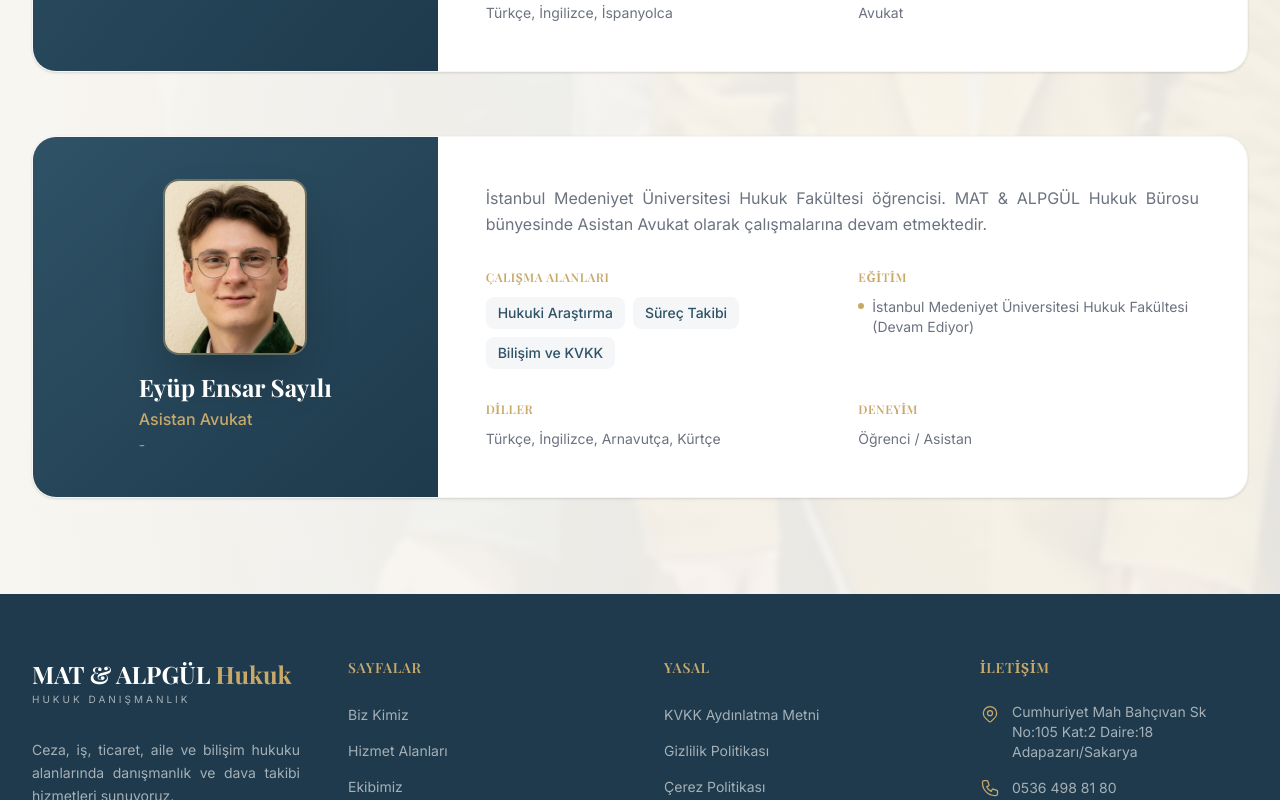
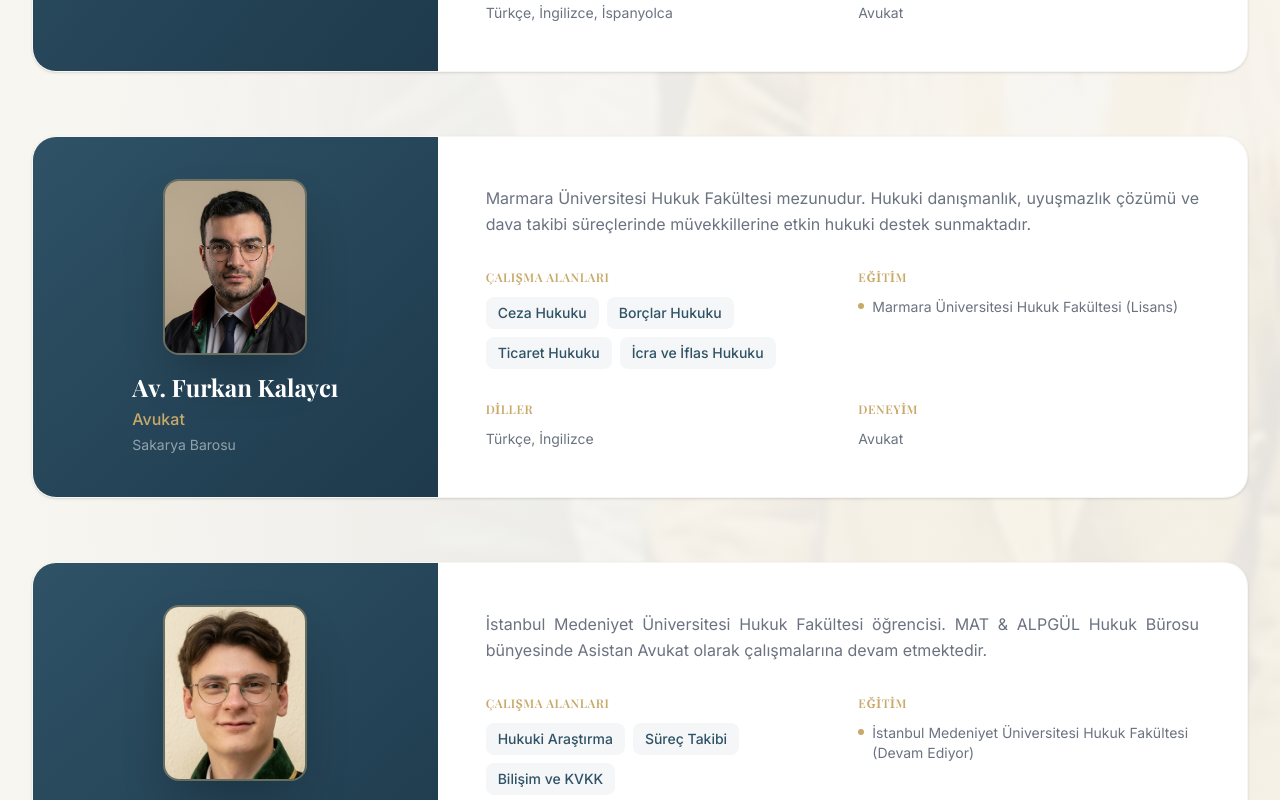
Before and after one commit to Erkan54/mat-hukuk, a React (Vite) app: page /ekibimiz in a window 1280 px wide. Shown: the part 1700-2500 px from the top of the page. Built offline with nearby package versions, Linux system fonts and the light colour scheme; a web font is replaced by a local one.

Commit message:
feat(team): add Av. Furkan Kalayci with portrait to team page

```diff
--- a/src/components/home/TeamPreview.jsx
+++ b/src/components/home/TeamPreview.jsx
@@ -228,7 +228,7 @@ export default function TeamPreview() {
 
         {/* Mobile Layout */}
         <div className="lg:hidden space-y-5">
-          {team.filter(lawyer => lawyer.role !== 'assistant' && lawyer.name !== 'Eyüp Ensar Sayılı').map((lawyer, index) => (
+          {team.filter(lawyer => lawyer.role !== 'assistant' && lawyer.name !== 'Eyüp Ensar Sayılı' && !lawyer.name.includes('Furkan Kalaycı')).map((lawyer, index) => (
             <motion.div
               key={lawyer.id}
               initial={{ opacity: 0, y: 30 }}
--- a/src/data/team.js
+++ b/src/data/team.js
@@ -51,6 +51,22 @@ export const team = [
   },
   {
     id: 4,
+    name: 'Av. Furkan Kalaycı',
+    title: 'Avukat',
+    role: 'lawyer',
+    image: '/images/lawyer5.jpg',
+    shortBio: 'Marmara Üniversitesi Hukuk Fakültesi mezunudur. Hukuki danışmanlık, uyuşmazlık çözümü ve dava takibi süreçlerinde müvekkillerine etkin hukuki destek sunmaktadır.',
+    expertise: ['Ceza Hukuku', 'Borçlar Hukuku', 'Ticaret Hukuku', 'İcra ve İflas Hukuku'],
+    education: [
+      'Marmara Üniversitesi Hukuk Fakültesi (Lisans)'
+    ],
+    experience: 'Avukat',
+    barNumber: 'Sakarya Barosu',
+    languages: ['Türkçe', 'İngilizce'],
+    publications: 0
+  },
+  {
+    id: 5,
     name: 'Eyüp Ensar Sayılı',
     title: 'Asistan Avukat',
     role: 'assistant',
```
Also changed, not shown: public/images/lawyer5.jpg (added).
